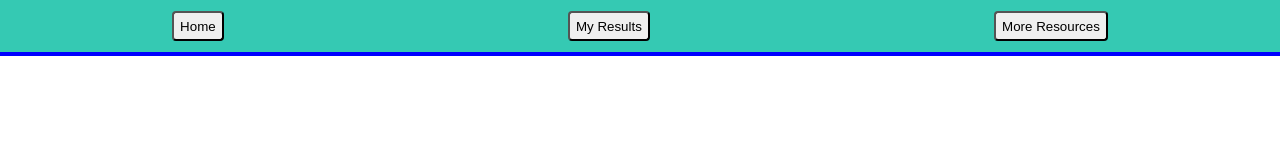
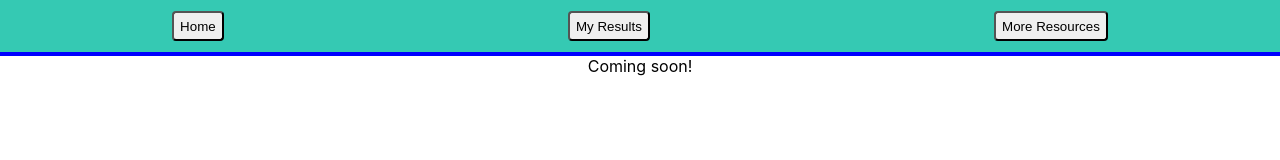
Before and after one commit to hammyhammer/bmi-calculator, a React (Create React App) app in the folder client/: page /results in a window 1280 px wide. Shown: the top 160 px of the page. Built offline with nearby package versions, Linux system fonts and the light colour scheme; no server answers.

Commit message:
added coming soon to resources and results

```diff
--- a/client/src/App.js
+++ b/client/src/App.js
@@ -15,7 +15,8 @@ import ResultsHeartRate from './components/ResultsHeartRate';
 import SkinCancer from './components/SkinCancer';
 import ResultsSkinCancer from './components/ResultsSkinCancer';
 import SkinCancerInfo from './components/SkinCancerInfo';
-
+import Resources from './components/Resources';
+import Results from './components/Results';
 
 function App() {
 
@@ -40,6 +41,10 @@ function App() {
         <Route path="/skin-check-results/:id" element={<ResultsSkinCancer />} />
         <Route path="/skin-check-info" element={<SkinCancerInfo />} />
 
+        <Route path='/resources' element={<Resources />} />
+        <Route path='/results' element={<Results />} />
+
+
       </Routes>
       <footer>
         <a href="https://github.com/hammyhammer">
--- a/client/src/components/Navbar.jsx
+++ b/client/src/components/Navbar.jsx
@@ -7,11 +7,12 @@ export default function Navbar() {
         to="/">
         <button className="nav-button">Home</button>
       </Link>
-
-      <button className="nav-button">My Results</button>
-
-      <button className="nav-button">More Resources</button>
-
+      <Link to='/results'>
+        <button className="nav-button">My Results</button>
+      </Link>
+      <Link to='/resources'>
+        <button className="nav-button">More Resources</button>
+      </Link>
     </header >
 
   );
--- /dev/null
+++ b/client/src/components/Resources.jsx
@@ -0,0 +1,7 @@
+import React from 'react'
+
+export default function Resources() {
+  return (
+    <div>Coming soon!</div>
+  )
+}
--- /dev/null
+++ b/client/src/components/Results.jsx
@@ -0,0 +1,5 @@
+export default function Results() {
+  return (
+    <div>Coming soon!</div>
+  )
+}
```
